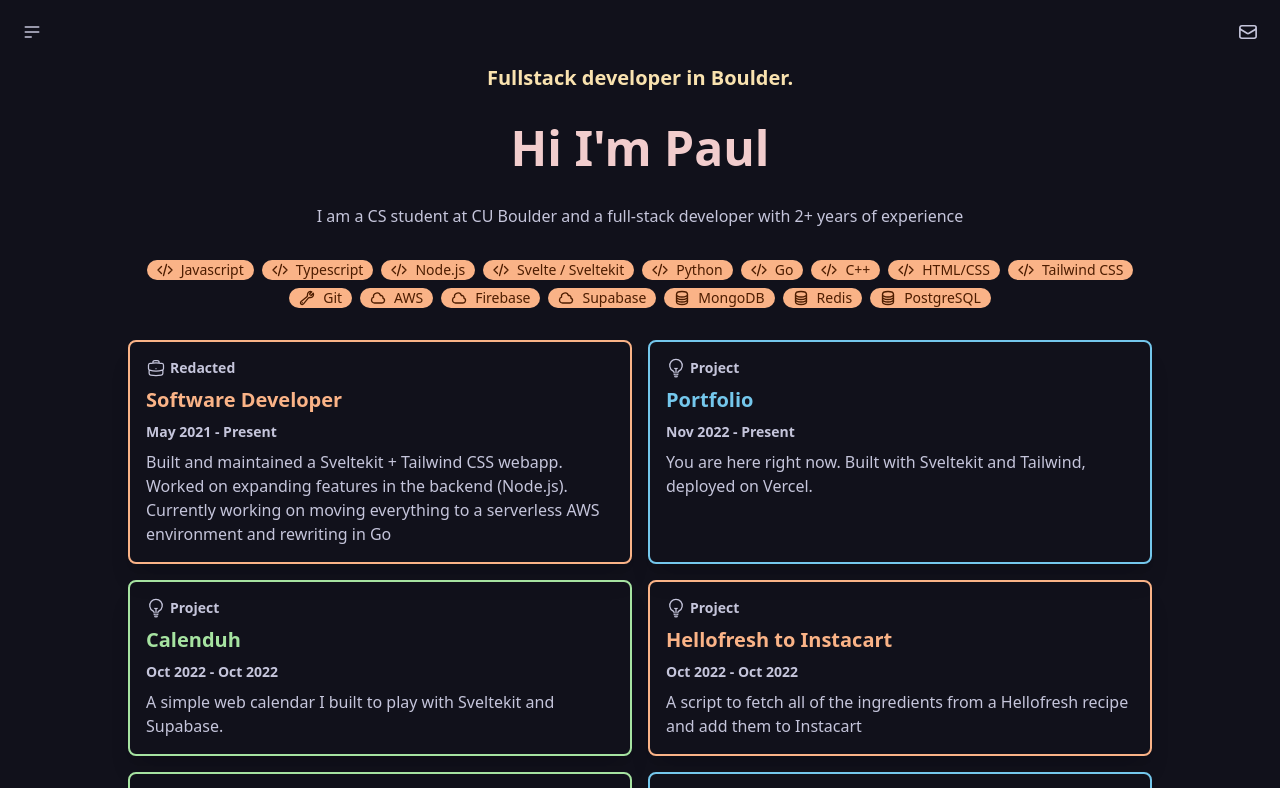
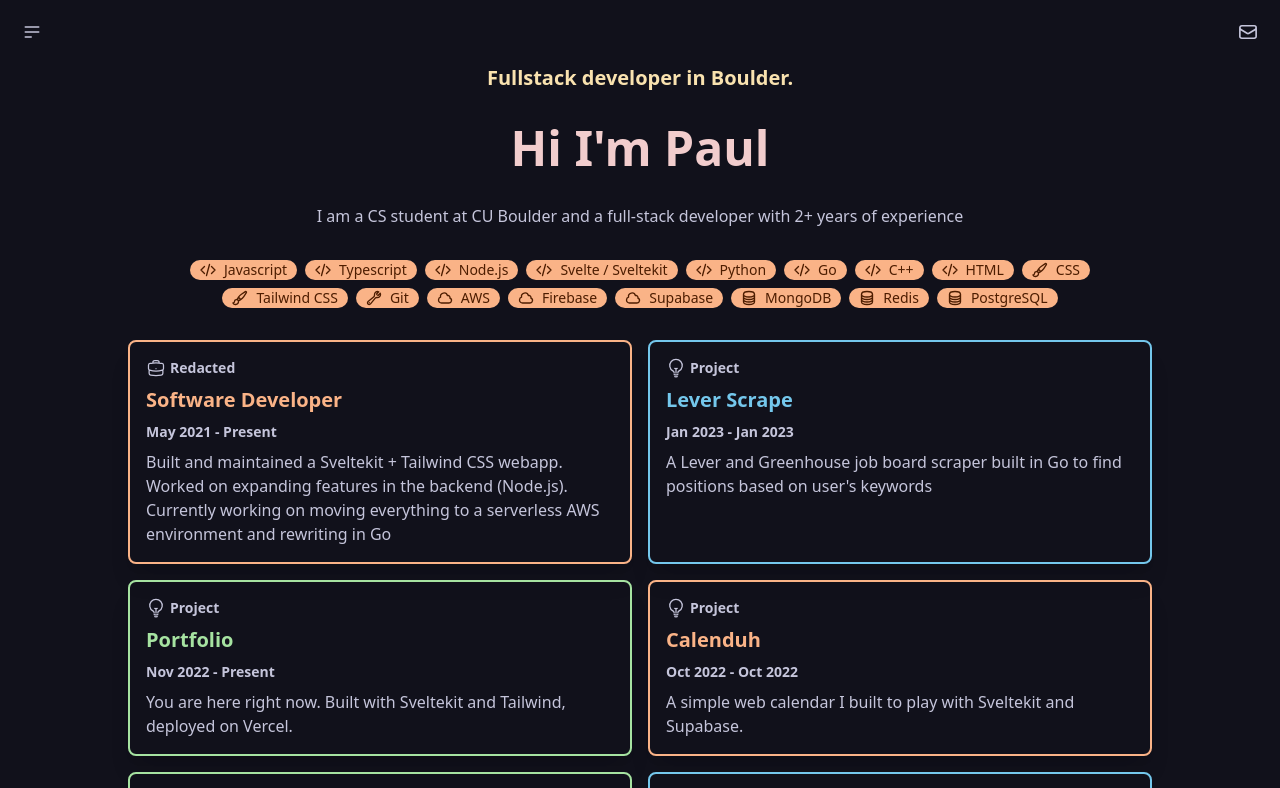
Before and after one commit to moreSalt/portfolio, a SvelteKit app: page / in a window 1280 px wide. Shown: the top 788 px of the page. Built offline with nearby package versions, Linux system fonts and the light colour scheme.

Commit message:
Added styling skill, added new project

```diff
--- a/src/routes/+page.svelte
+++ b/src/routes/+page.svelte
@@ -26,7 +26,7 @@
 
 	interface Skill {
 		title: string
-		type: "lang" | "cloud" | "db" | "tool"
+		type: "lang" | "cloud" | "db" | "tool" | "styling"
 	}
 
 	const works: Work[] = [
@@ -38,6 +38,15 @@
 			startDate: "May 2021",
 			endDate: "Present",
 			description: `Built and maintained a Sveltekit + Tailwind CSS webapp. Worked on expanding features in the backend (Node.js). Currently working on moving everything to a serverless AWS environment and rewriting in Go`
+		},
+		{
+			title: "Lever Scrape",
+			type: "project",
+			at: "Project",
+			url: "https://github.com/moreSalt/lever-scrape",
+			startDate: "Jan 2023",
+			endDate: "Jan 2023",
+			description: `A Lever and Greenhouse job board scraper built in Go to find positions based on user's keywords`
 		},
 		{
 			title: "Portfolio",
@@ -125,12 +134,16 @@
 			type: "lang"
 		},
 		{
-			title: "HTML/CSS",
+			title: "HTML",
 			type: "lang"
 		},
 		{
+			title: "CSS",
+			type: "styling"
+		},
+		{
 			title: "Tailwind CSS",
-			type: "lang"
+			type: "styling"
 		},
 		{
 			title: "Git",
@@ -290,6 +303,13 @@
 							stroke-width="2"
 							d="M2.25 15a4.5 4.5 0 004.5 4.5H18a3.75 3.75 0 001.332-7.257 3 3 0 00-3.758-3.848 5.25 5.25 0 00-10.233 2.33A4.502 4.502 0 002.25 15z"
 						/>
+					{:else if skill.type === "styling"}
+						<path
+							stroke-linecap="round"
+							stroke-linejoin="round"
+							stroke-width="2"
+							d="M9.53 16.122a3 3 0 00-5.78 1.128 2.25 2.25 0 01-2.4 2.245 4.5 4.5 0 008.4-2.245c0-.399-.078-.78-.22-1.128zm0 0a15.998 15.998 0 003.388-1.62m-5.043-.025a15.994 15.994 0 011.622-3.395m3.42 3.42a15.995 15.995 0 004.764-4.648l3.876-5.814a1.151 1.151 0 00-1.597-1.597L14.146 6.32a15.996 15.996 0 00-4.649 4.763m3.42 3.42a6.776 6.776 0 00-3.42-3.42"
+						/>
 					{:else if skill.type === "tool"}
 						<path
 							stroke-linecap="round"
```
